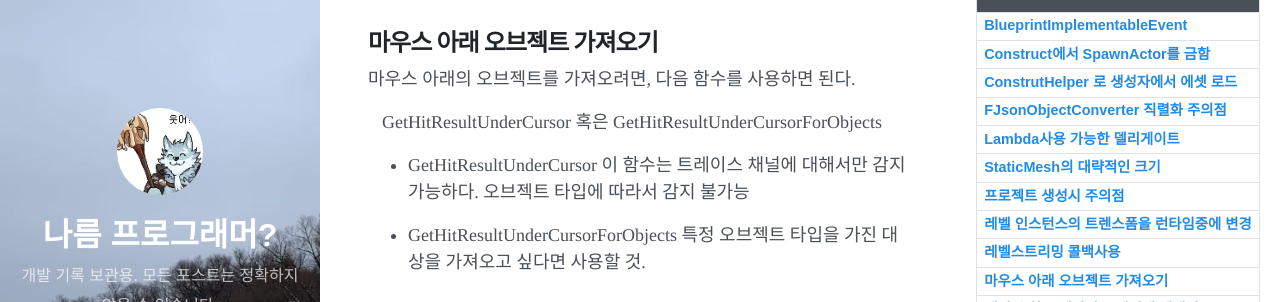
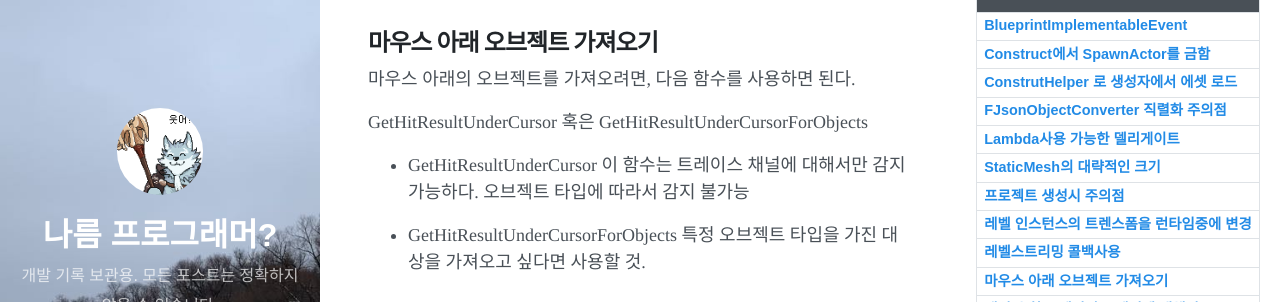
Before and after one commit to bu30808/bu30808.github.io, a Jekyll site: the page built from _posts/2023-06-13-tips.md, in a window 1280 px wide and 900 px high, scrolled down 1867 px, cut to the strip 148-450 px from the top of the window. Built offline with Jekyll 4.4.1, drawn with Linux system fonts in a browser that asks for light colours; nearby versions of some CDN libraries.

Commit message:
Update 2023-06-13-tips.md

```diff
--- a/_posts/2023-06-13-tips.md
+++ b/_posts/2023-06-13-tips.md
@@ -97,7 +97,7 @@ GetWorld()->UpdateLevelStreaming();
 마우스 아래의 오브젝트를 가져오려면,
 다음 함수를 사용하면 된다.
 
-GetHitResultUnderCursor
+GetHitResultUnderCursor
 혹은
 GetHitResultUnderCursorForObjects
 
```
